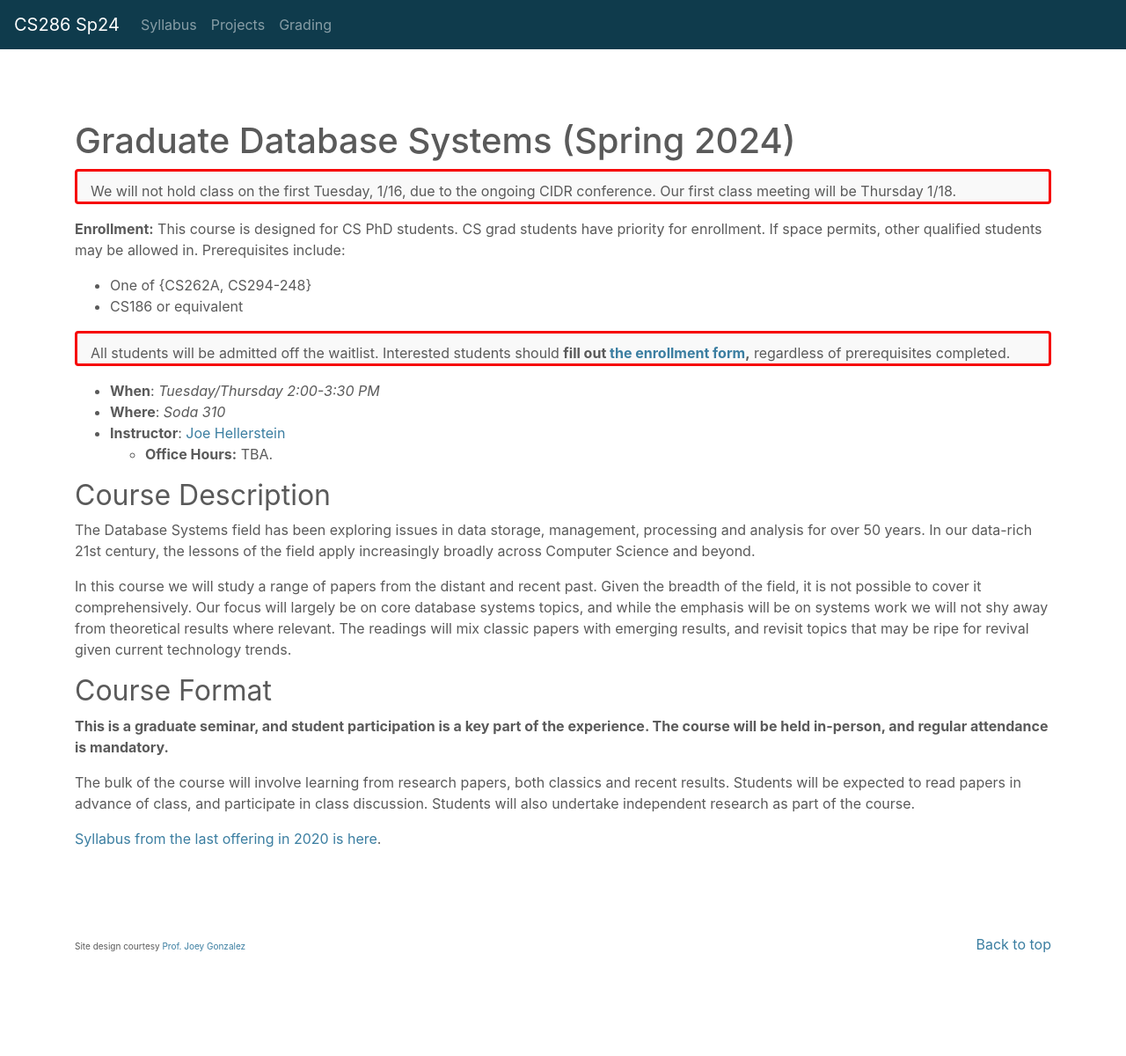
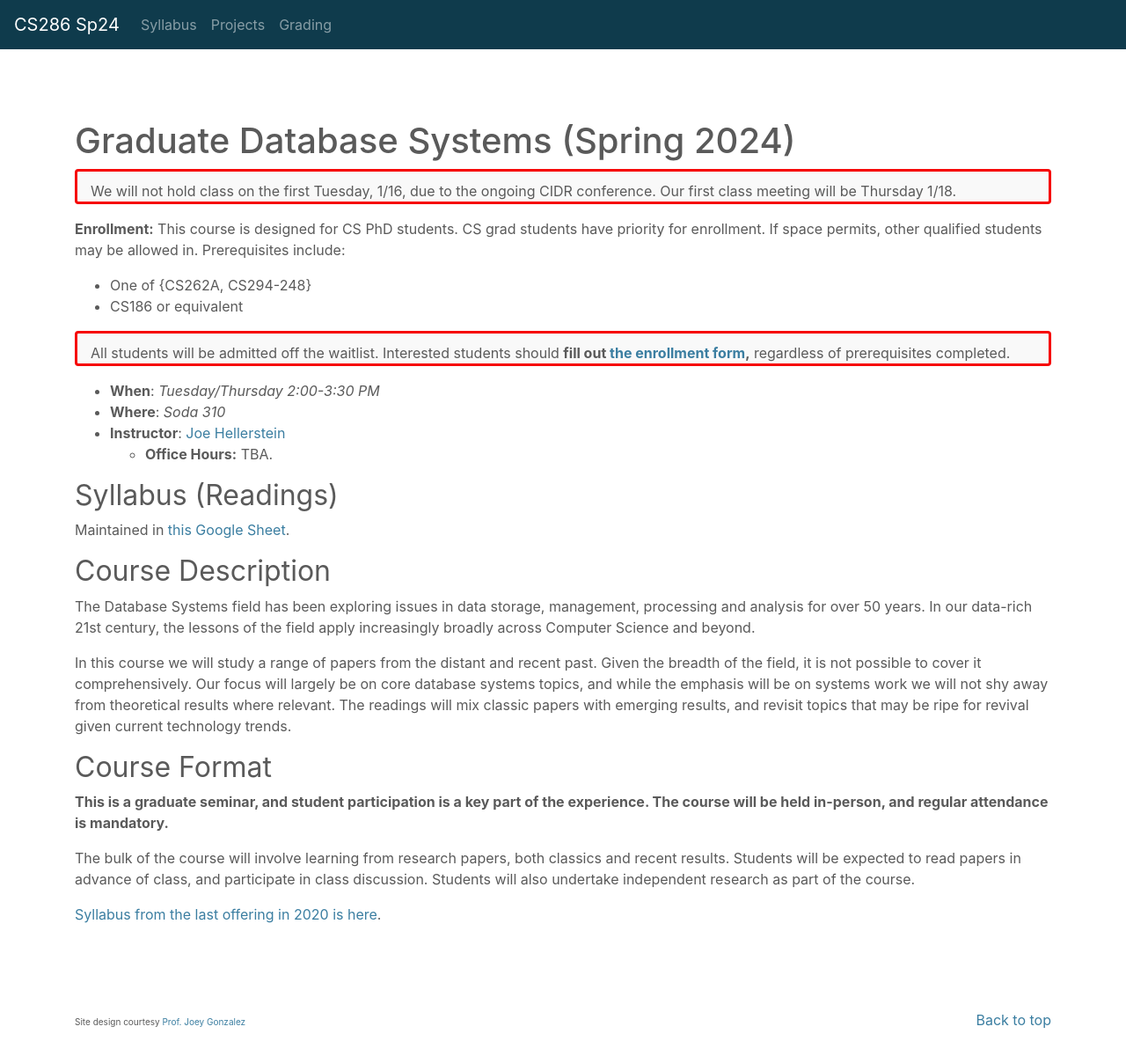
Before and after one commit to jhellerstein/cs286-sp24, a Jekyll site: the page built from index.md, in a window 1280 px wide. Shown: the whole page at 88% size. Built offline with Jekyll 4.4.1, drawn with Linux system fonts in a browser that asks for light colours; nearby versions of some CDN libraries; our own code applies the rules of GitHub Pages for plain Markdown files.

Commit message:
add link to syllabus

```diff
--- a/index.md
+++ b/index.md
@@ -25,7 +25,8 @@ All students will be admitted off the waitlist. Interested students should **fil
 <!-- * **Sign-up to Present**: [Google Spreadsheet](https://docs.google.com/spreadsheets/d/1p8q7vnds821-_w43H-IppjMKPV5KpOl3fVPZCY27RpM/edit#gid=0) Later in the semester we will be doing student presentations which we will fill in here. -->
 <!-- * If you have reading suggestions please send a pull request to this course website on [Github](https://github.com/jhellerstein/CS286-Sp20) by modifying the [index.md](https://github.com/jhellerstein/CS286-Sp20/blob/master/index.md) file. -->
 
-
+## Syllabus (Readings)
+Maintained in [this Google Sheet](https://docs.google.com/spreadsheets/d/1uCx9Yw4JOtvBzA3FE7K7sOe67bLTxuxKtzvUVJnS9LY/edit#gid=0).
 
 ## Course Description
 The Database Systems field has been exploring issues in data
```
